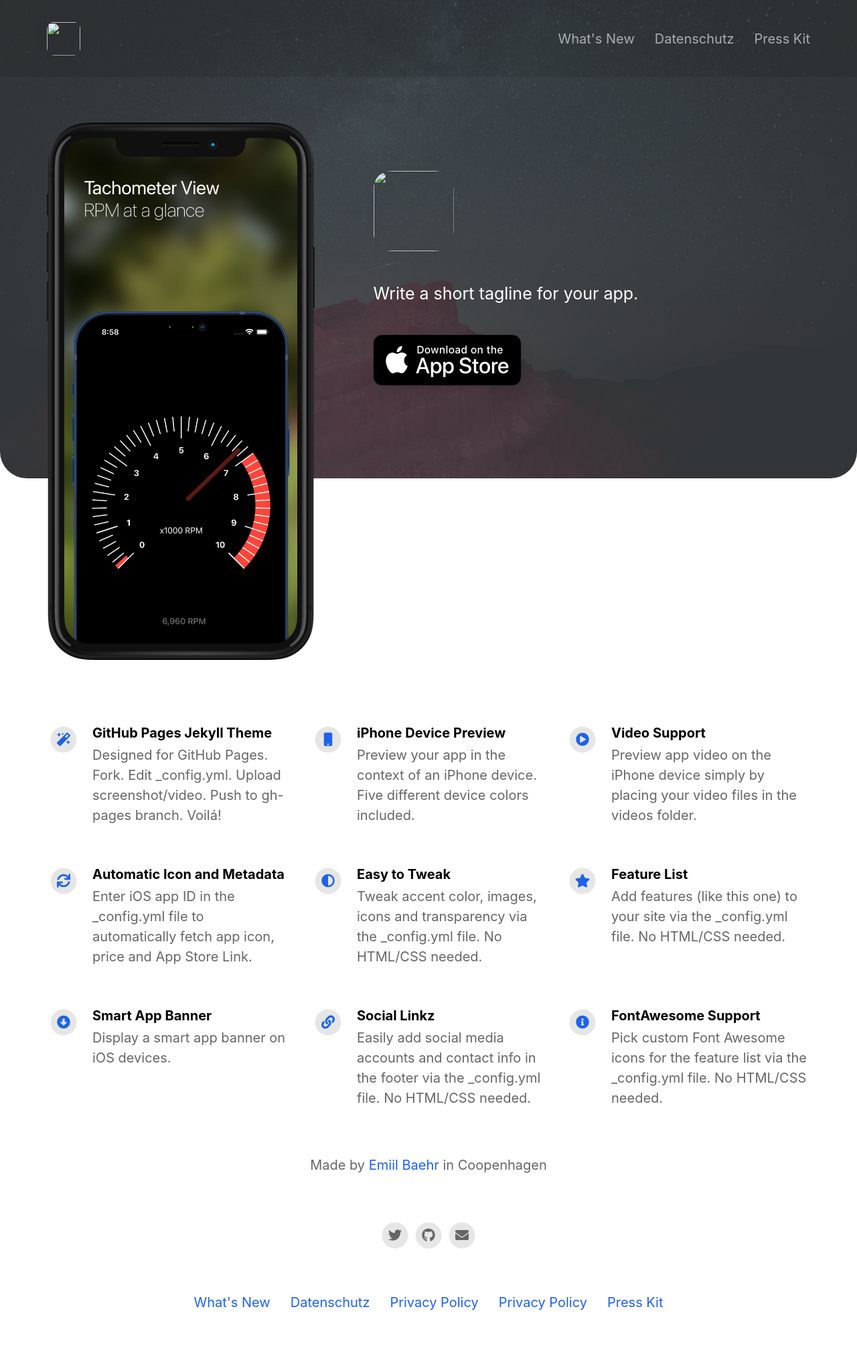
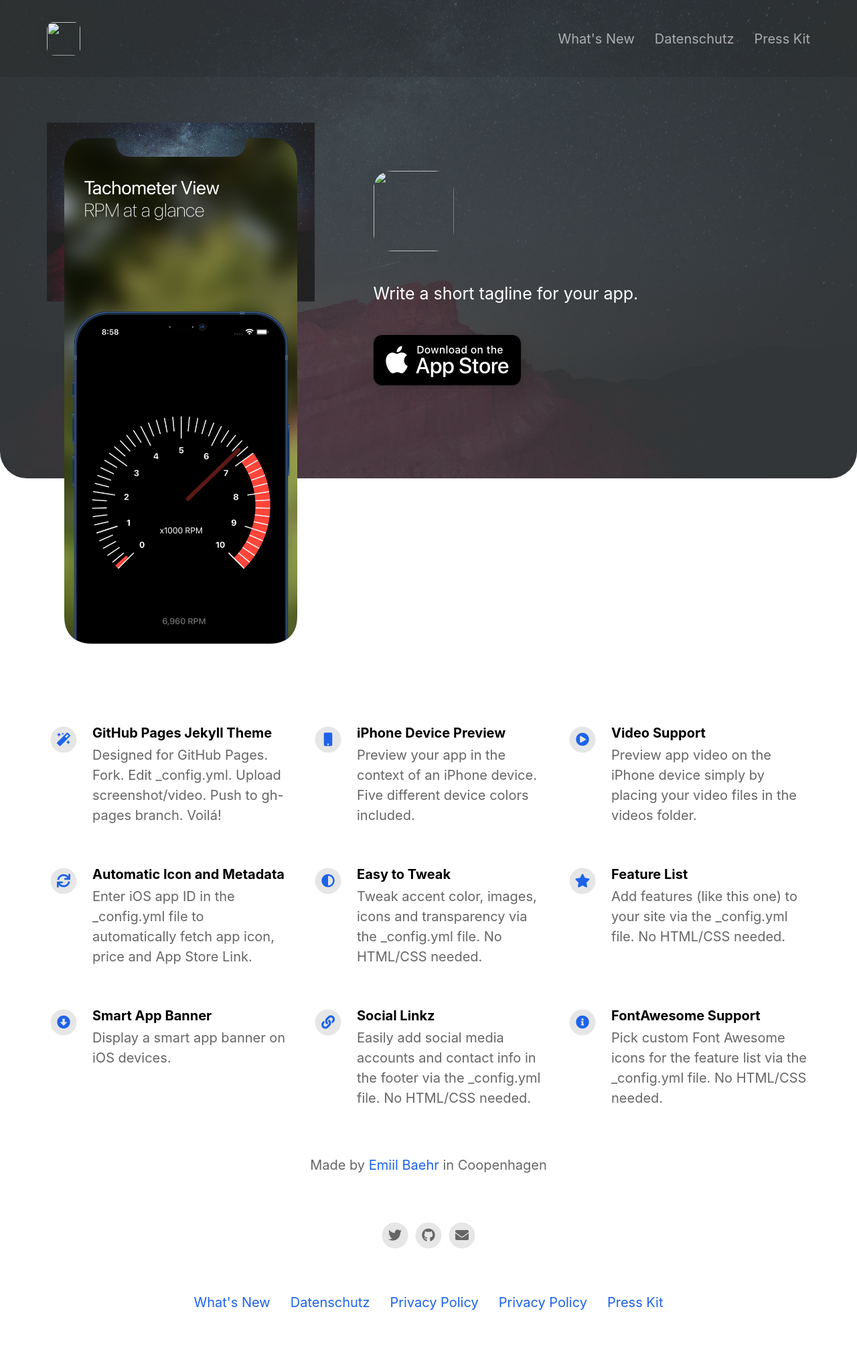
Before and after one commit to nomasdynamics/RPMmtr, a Jekyll site: the page built from index.html, in a window 1280 px wide. Shown: the whole page at 67% size. Built offline with Jekyll 4.4.1, drawn with Linux system fonts in a browser that asks for light colours; nearby versions of some CDN libraries.

Commit message:
Update _config.yml

```diff
--- a/_config.yml
+++ b/_config.yml
@@ -85,7 +85,7 @@ cover_image                               : assets/headerimage.png
 cover_overlay_color                       : "#363b3d"
 cover_overlay_transparency                : 0.8
 
-device_color                              : black                                     # Set to: blue, black, yellow, coral or white.
+device_color                              : headerimage                                     # Set to: blue, black, yellow, coral or white.
 
 body_background_color                     : "#ffffff"
 
```
